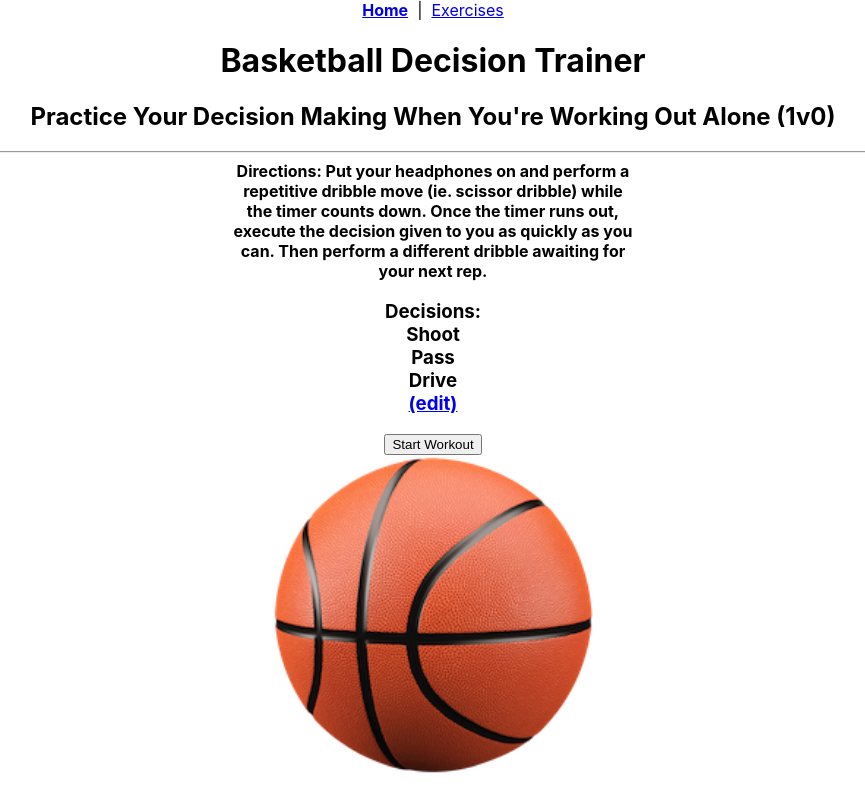
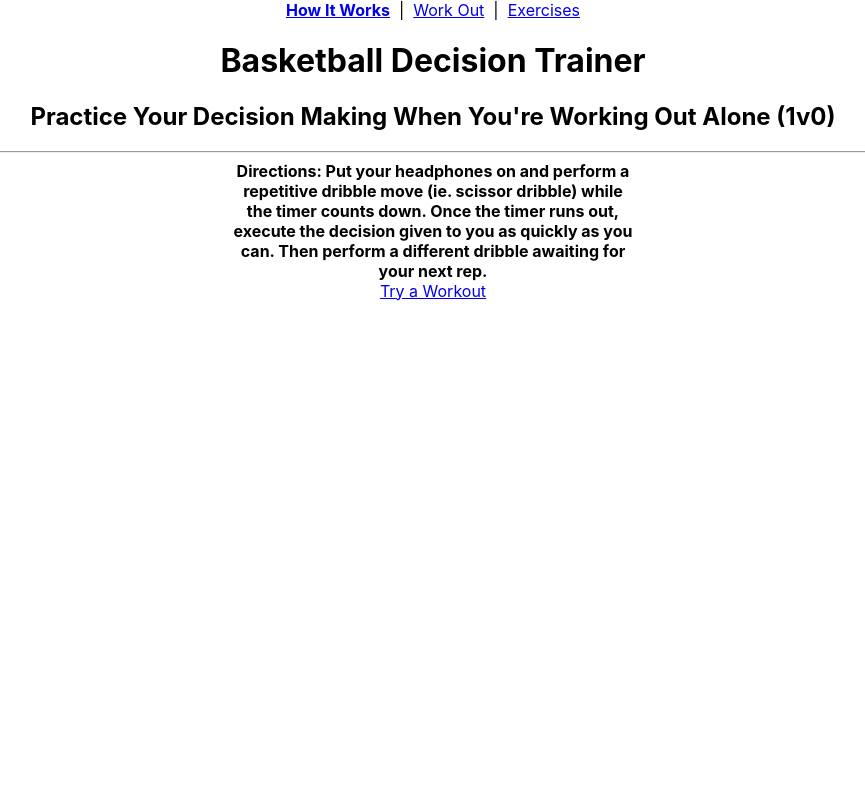
Before and after one commit to MarkoBezic/bdt-coach, a React (Create React App) app: page /#/ in a window 1280 px wide. Shown: the whole page, without its empty margins (207-1072 px from the left). Built offline with nearby package versions, Linux system fonts and the light colour scheme; what enable-auto-tts would draw is missing.

Commit message:
Add separate pages.

```diff
--- a/src/App.tsx
+++ b/src/App.tsx
@@ -1,12 +1,14 @@
 import React from 'react';
 
 import './App.css';
-import WorkoutPage from "./WorkoutPage";
+import WorkoutPage from "./pages/WorkoutPage";
 import {Switch, Route} from "react-router-dom";
 import ExercisesPage from "./pages/ExercisesPage";
 
 import { enableAutoTTS } from 'enable-auto-tts';
 import AdminPage from "./pages/AdminPage";
+import HowItWorksPage from "./pages/HowItWorksPage";
+import {URL_EXERCISES, URL_HOME, URL_WORKOUT} from "./AppDefaults";
 
 enableAutoTTS();
 
@@ -18,15 +20,19 @@ function App() {
                     <AdminPage/>
                 </Route>
 
-                <Route path="/exercises">
+                <Route path={URL_EXERCISES}>
                     <ExercisesPage/>
+                </Route>
+
+                <Route path={URL_WORKOUT}>
+                    <WorkoutPage/>
                 </Route>
 
                 {/* Important: A route with path="/" will *always* match
             the URL because all URLs begin with a /. So that's
             why we put this one last of all */}
-                <Route path="/">
-                    <WorkoutPage/>
+                <Route path={URL_HOME}>
+                    <HowItWorksPage/>
                 </Route>
             </Switch>
         </React.Fragment>
--- a/src/AppDefaults.ts
+++ b/src/AppDefaults.ts
@@ -1,3 +1,8 @@
+export const URL_HOME = "/"
+export const URL_WORKOUT = "/workout"
+export const URL_EXERCISES = "/exercises"
+
+
 export const INITIAL_SECONDS_BETWEEN_REPS: number = 5
 export const DEFAULT_EXERCISES_ARR: Array<Exercise> = [
     {
--- a/src/components/SectionNavbar.tsx
+++ b/src/components/SectionNavbar.tsx
@@ -1,12 +1,15 @@
 import React from "react";
 import {NavLink} from "react-router-dom";
+import {URL_EXERCISES, URL_HOME, URL_WORKOUT} from "../AppDefaults";
 
 export default function SectionNavbar(props: any) {
     return <React.Fragment>
         <div>
-            <NavLink exact to="/">Home</NavLink>
+            <NavLink exact to={URL_HOME}>How It Works</NavLink>
             &nbsp; | &nbsp;
-            <NavLink exact to="/exercises">Exercises</NavLink>
+            <NavLink exact to={URL_WORKOUT}>Work Out</NavLink>
+            &nbsp; | &nbsp;
+            <NavLink exact to={URL_EXERCISES}>Exercises</NavLink>
         </div>
     </React.Fragment>
 }
--- /dev/null
+++ b/src/pages/HowItWorksPage.tsx
@@ -0,0 +1,23 @@
+import React from 'react'
+
+import {URL_WORKOUT} from "../AppDefaults";
+
+import SectionNavbar from "../components/SectionNavbar";
+import {Link} from 'react-router-dom';
+
+function HowItWorksPage() {
+    return <React.Fragment>
+        <SectionNavbar/>
+        <div>
+            <h1>Basketball Decision Trainer</h1>
+            <h2>Practice Your Decision Making When You're Working Out Alone (1v0)</h2>
+            <hr/>
+            <h4 className="text-center w-400px m-auto">Directions: Put your headphones on and perform a repetitive dribble move (ie. scissor dribble) while the timer counts down. Once the timer runs out, execute the decision given to you as quickly as you can. Then perform a different dribble awaiting for your next rep.</h4>
+        </div>
+        <div>
+            <Link to={URL_WORKOUT}>Try a Workout</Link>
+        </div>
+    </React.Fragment>
+}
+
+export default HowItWorksPage
--- a/src/WorkoutPage.tsx
+++ b/src/pages/WorkoutPage.tsx
@@ -2,20 +2,20 @@ import React, {useState} from 'react'
 
 import {
     DEFAULT_EXERCISES_ARR, INITIAL_SECONDS_BETWEEN_REPS,
-    FINAL_NUMBERS_TO_SPEAK
-} from "./AppDefaults";
+    FINAL_NUMBERS_TO_SPEAK, URL_EXERCISES
+} from "../AppDefaults";
 
-import useTimer from "./hooks/useTimer";
-import useLocalStorage, {LOCAL_STORAGE_KEY_DURATION, LOCAL_STORAGE_KEY_EXERCISES} from "./hooks/useLocalStorage";
+import useTimer from "../hooks/useTimer";
+import useLocalStorage, {LOCAL_STORAGE_KEY_DURATION, LOCAL_STORAGE_KEY_EXERCISES} from "../hooks/useLocalStorage";
 
-import SectionNavbar from "./components/SectionNavbar";
+import SectionNavbar from "../components/SectionNavbar";
 import {Link} from 'react-router-dom';
 
-import TextToSpeech from "./services/TextToSpeech";
+import TextToSpeech from "../services/TextToSpeech";
 
-import bball_img from "./images/bball_220x220.png"
+import bball_img from "../images/bball_220x220.png"
 
-function WorkoutPage(props: any) {
+function WorkoutPage() {
     const [currentExercise, setCurrentExercise] = useState<null | Exercise>(null)
     const [useAudio] = useState(true)
     const [exercises,] = useLocalStorage(LOCAL_STORAGE_KEY_EXERCISES, DEFAULT_EXERCISES_ARR)
@@ -58,20 +58,10 @@ function WorkoutPage(props: any) {
     return <React.Fragment>
         <SectionNavbar/>
         <div>
-            <h1>Basketball Decision Trainer</h1>
-            <h2>Practice Your Decision Making When You're Working Out Alone (1v0)</h2>
-            <hr/>
-            {!isRunning ?
-                <h4 className="text-center w-400px m-auto">Directions: Put your headphones on and perform a repetitive
-                    dribble move (ie. scissor dribble) while the timer counts down. Once the timer runs out, execute the
-                    decision given to you as quickly as you can. Then perform a different dribble awaiting for your next
-                    rep.</h4> : ''}
-
             <h3>Decisions: {exercises.map((exercise: Exercise) => {
                 return <div>{exercise.name}</div>
             })}
-                <Link to="/exercises">(edit)</Link></h3>
-
+                <Link to={URL_EXERCISES}>(edit)</Link></h3>
         </div>
 
         {currentExercise && isRunning ? <h1>{currentExercise.name}</h1> : ''}
```
